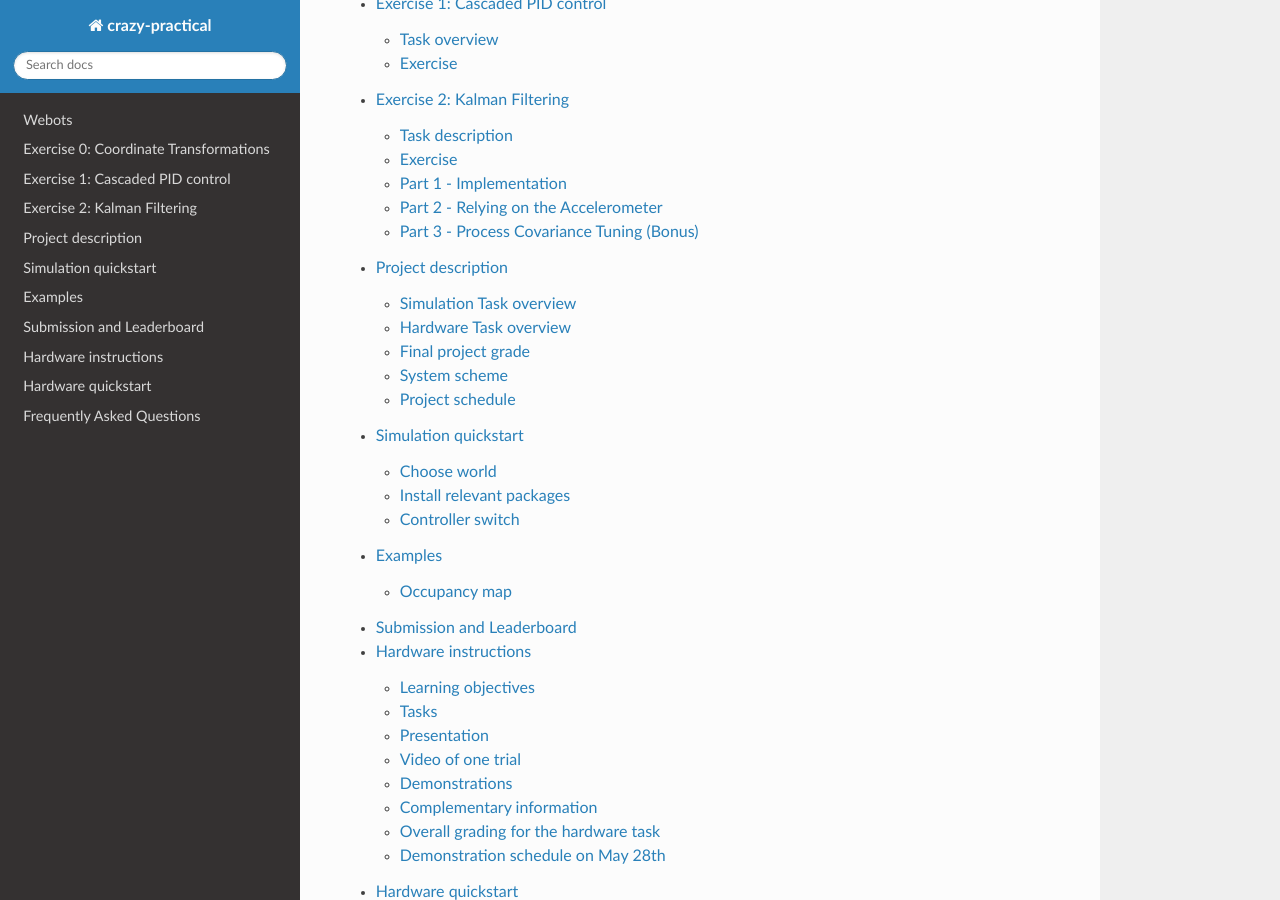
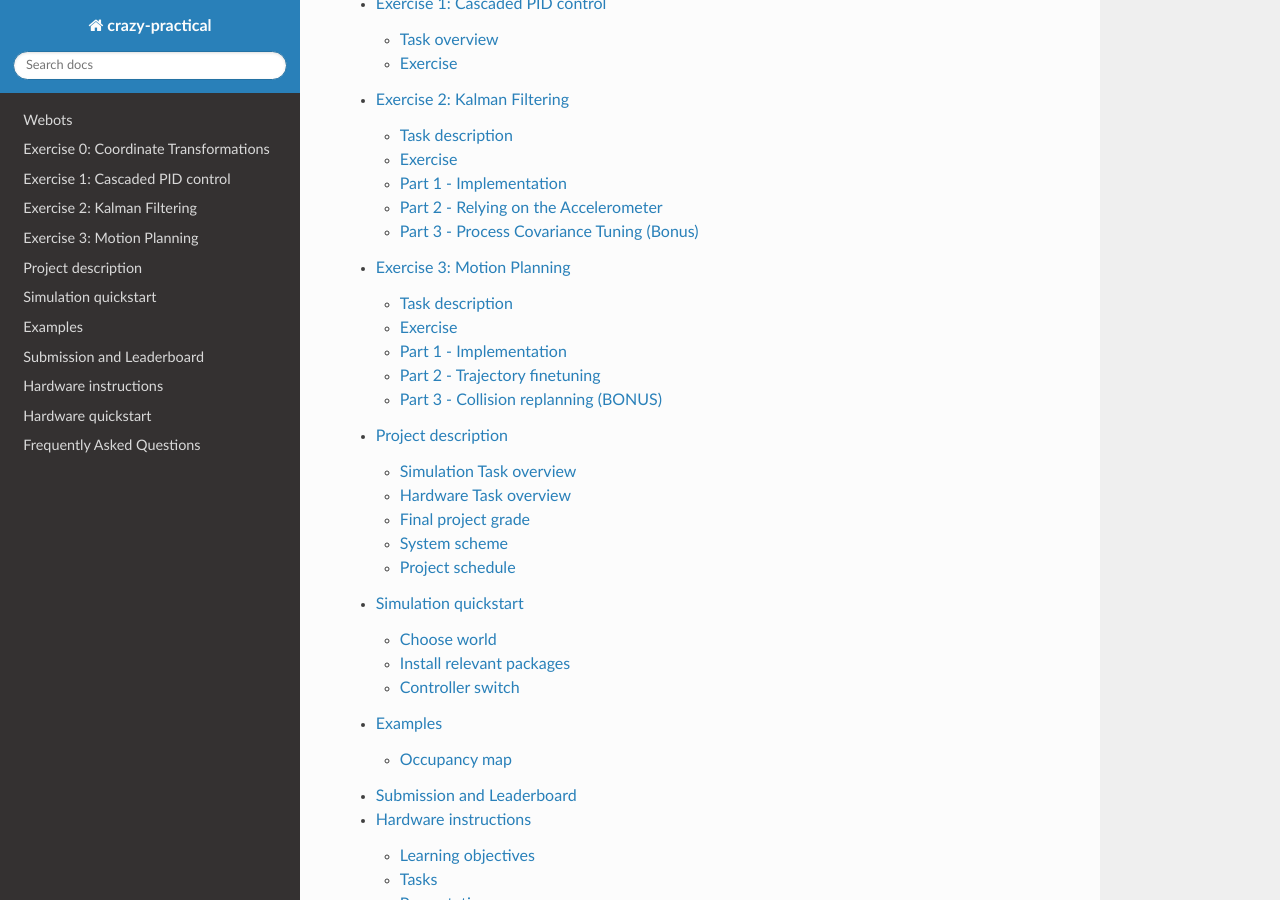
Before and after one commit to Ben-Jarvis/TEMP-crazy-tutorials-2024, a Sphinx documentation site: the page built from docs/index.rst, in a window 1280 px wide and 900 px high, scrolled down 540 px. Built offline with Sphinx 7.4.7 and the Read the Docs theme 3.1.0, drawn with Linux system fonts in a browser that asks for light colours.

Commit message:
fix(Ex 3 docs): Update index.rst to include Ex.3 docs

```diff
--- a/docs/index.rst
+++ b/docs/index.rst
@@ -18,6 +18,7 @@ This documentation shows the project description, step-by-step software implemen
    exercise_0/exercise_0_description
    exercise_1/exercise_1_description
    exercise_2/exercise_2_description
+   exercise_3/exercise_3_description
    assignment/project_description
    assignment/simulation_quickstart
    assignment/examples
```
